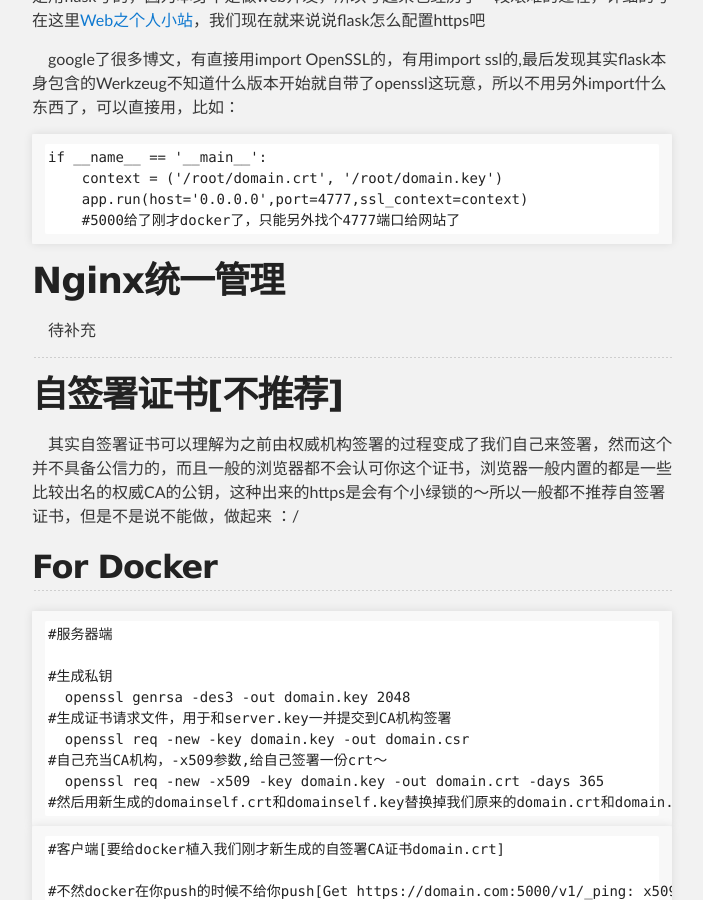
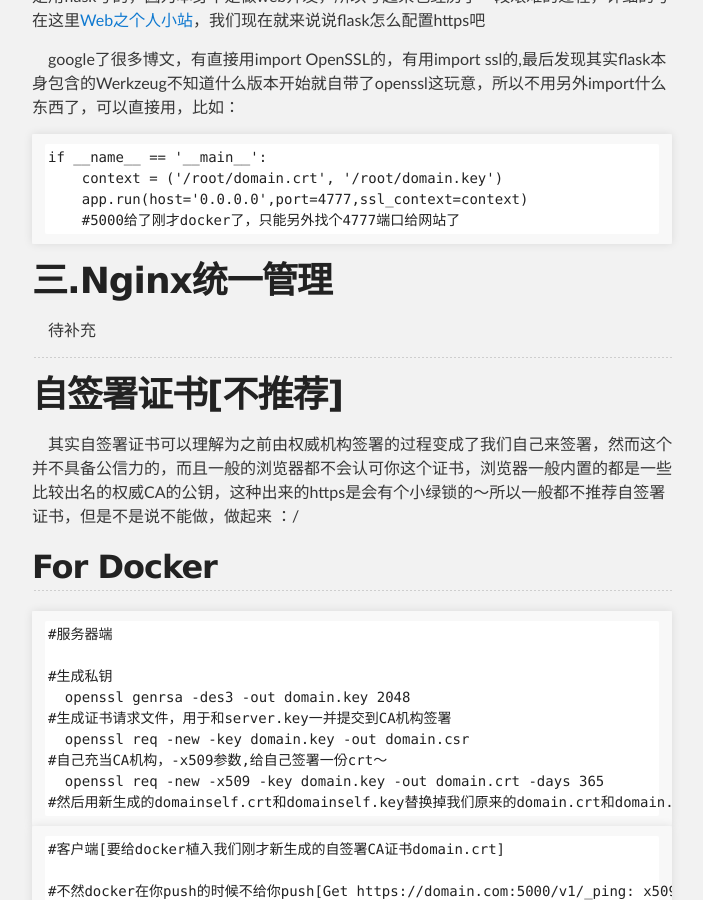
Before and after one commit to silbertmonaphia/silbertmonaphia.github.io, a Jekyll site: the page built from _posts/2017-03-03-Docker Registry--私有docker站.md, in a window 1280 px wide and 900 px high, scrolled down 3921 px. Shown: the whole window, without its empty margins (288-991 px from the left). Built offline with Jekyll 4.4.1, drawn with Linux system fonts in a browser that asks for light colours.

Commit message:
Update 2017-03-03-Docker Registry--私有docker站.md

````diff
--- a/_posts/2017-03-03-Docker Registry--私有docker站.md
+++ b/_posts/2017-03-03-Docker Registry--私有docker站.md
@@ -162,7 +162,7 @@ if __name__ == '__main__':
     #5000给了刚才docker了，只能另外找个4777端口给网站了
 ```
 
-# **Nginx统一管理**
+# 三.Nginx统一管理
 
 　待补充
 
````
